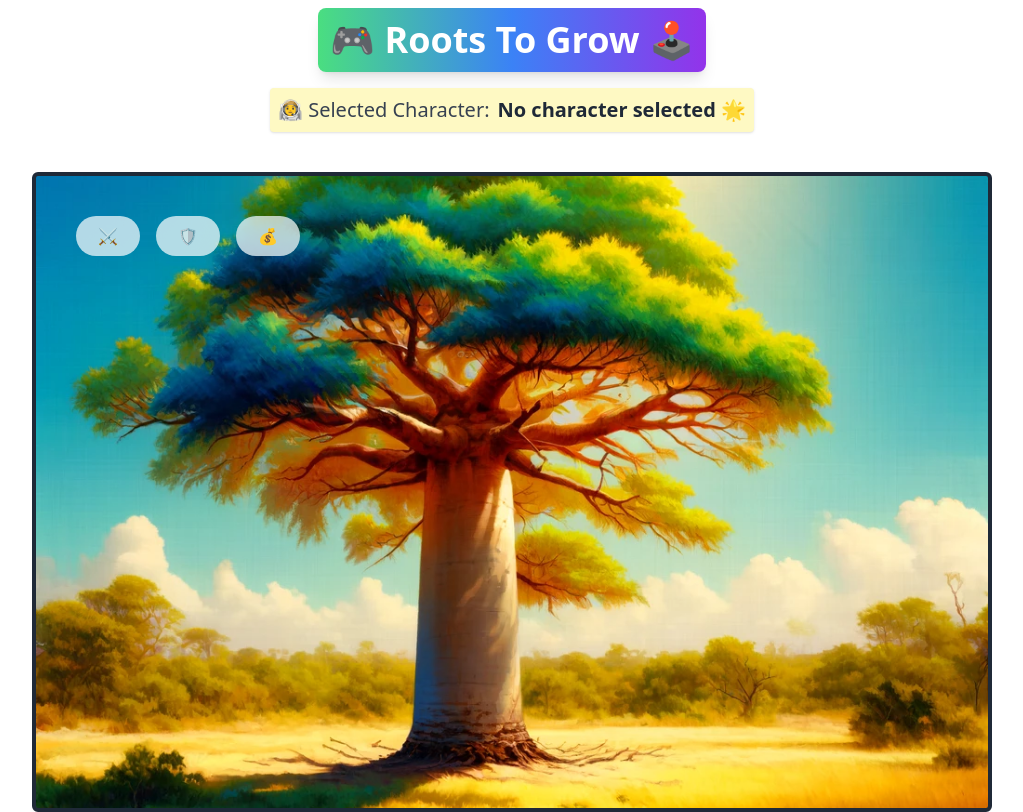
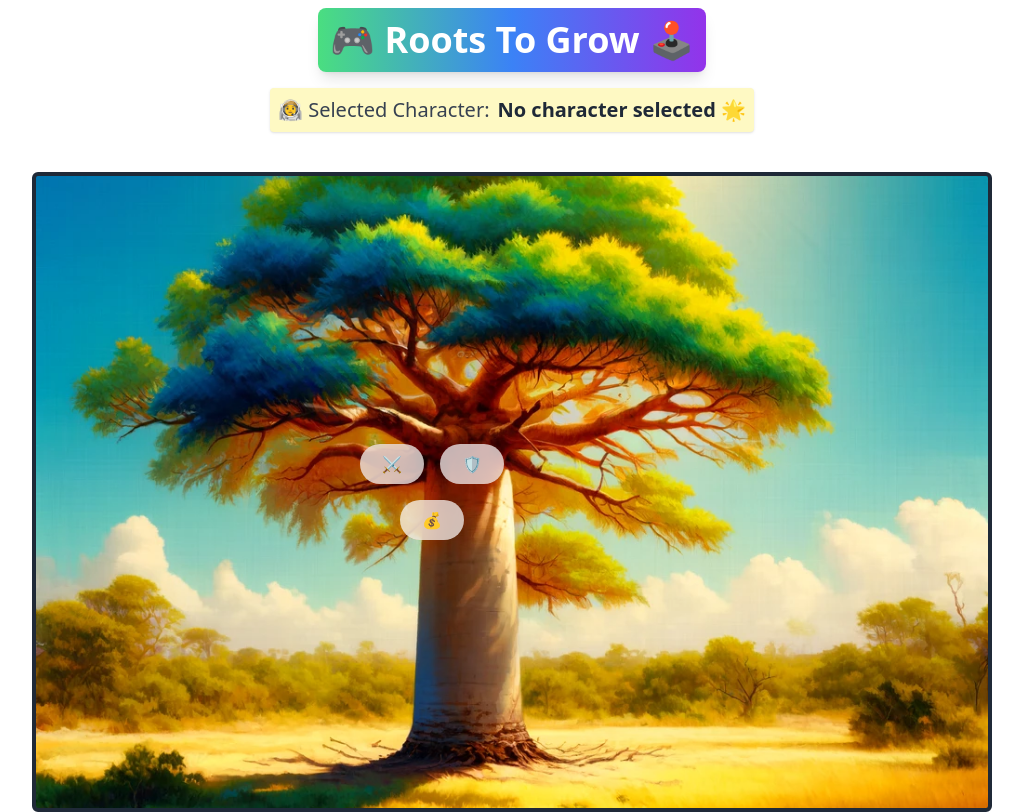
Before and after one commit to Svmueli/Roots_to_Grow, a React (Create React App) app: page /play in a window 1280 px wide. Shown: the whole page, without its empty margins (128-1151 px from the left). Built offline with nearby package versions, Linux system fonts and the light colour scheme.

Commit message:
Refactor PlayGame component to position ovals in a heart shape

```diff
--- a/src/pages/Play/index.js
+++ b/src/pages/Play/index.js
@@ -21,25 +21,30 @@ const PlayGame = () => {
         <div
           style={{
             backgroundImage: `url(${baobabTreeImage})`,
-            height: "40rem", // Maintaining the specified height
-            width: "60rem", // Maintaining the specified width
+            height: "40rem",
+            width: "60rem",
           }}
-          className="border-4 border-gray-800 p-20 rounded-md bg-cover bg-center cursor-pointer relative overflow-hidden"
+          className="border-4 border-gray-800 p-20 rounded-md bg-cover bg-center cursor-pointer relative overflow-hidden flex items-center justify-center"
         >
-          {/* Ovals with icons */}
-          <div className="absolute top-10 left-10 flex space-x-4">
-            {/* Each oval with an icon */}
-            <div className="bg-white/70 backdrop-blur-md rounded-full flex justify-center items-center w-16 h-10">
-              ⚔️ {/* Icon/Emoji for the first oval */}
+          {/* Ovals positioned to suggest a heart shape */}
+          <div className="absolute" style={{ top: '50%', transform: 'translate(-50%, -50%)' }}>
+            <div className="flex justify-center items-end">
+              {/* Top Left Oval */}
+              <div className="bg-white/70 backdrop-blur-md rounded-full flex justify-center items-center w-16 h-10 m-2">
+                ⚔️
+              </div>
+              {/* Top Right Oval */}
+              <div className="bg-white/70 backdrop-blur-md rounded-full flex justify-center items-center w-16 h-10 m-2">
+                🛡️
+              </div>
             </div>
-            <div className="bg-white/70 backdrop-blur-md rounded-full flex justify-center items-center w-16 h-10">
-              🛡️ {/* Icon/Emoji for the second oval */}
-            </div>
-            <div className="bg-white/70 backdrop-blur-md rounded-full flex justify-center items-center w-16 h-10">
-              💰 {/* Icon/Emoji for the third oval */}
+            {/* Bottom Oval */}
+            <div className="flex justify-center">
+              <div className="bg-white/70 backdrop-blur-md rounded-full flex justify-center items-center w-16 h-10 m-2">
+                💰
+              </div>
             </div>
           </div>
-          {/* Content goes here */}
         </div>
       </div>
     </div>
```
